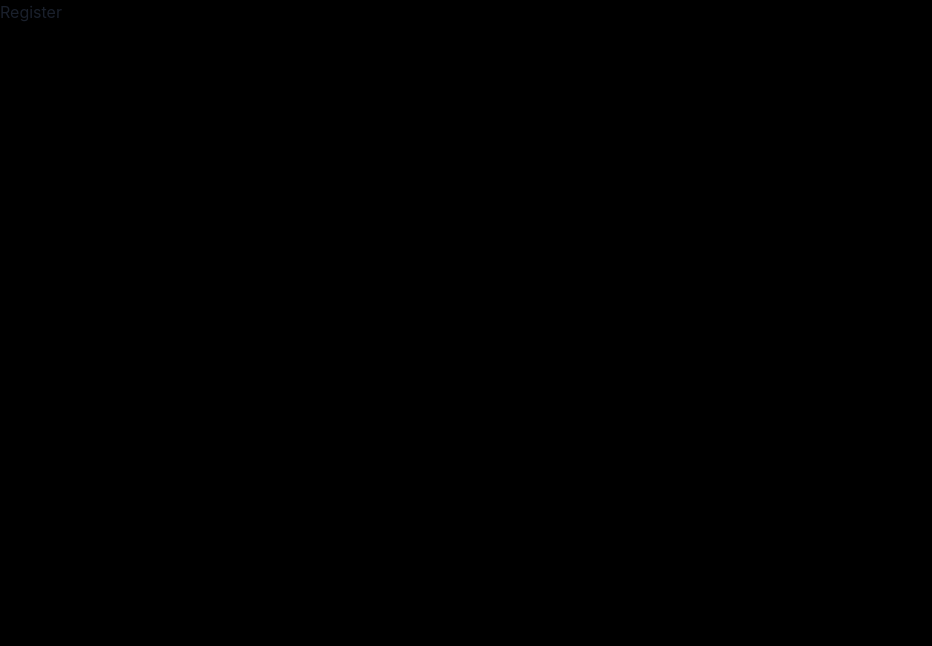
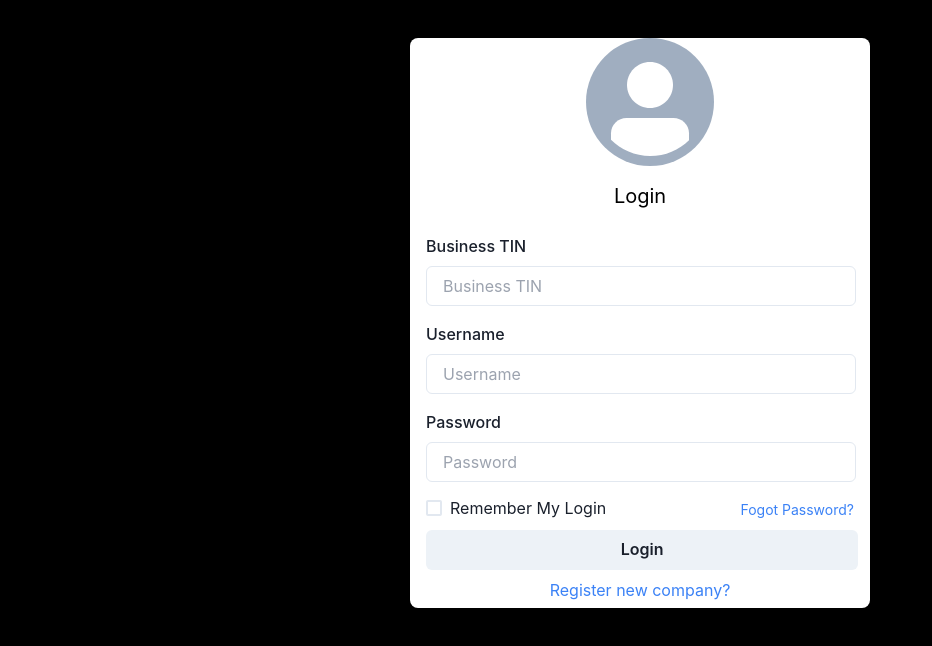
Before and after one commit to DroneBreaker/Desktop-Invoicing-App, a Next.js app: page /signup in a window 1280 px wide. Shown: the top 646 px of the page, without its empty margins (0-932 px from the left). Built offline with nearby package versions, Linux system fonts and the light colour scheme.

Commit message:
Implementing Register page

```diff
--- a/app/signup/page.tsx
+++ b/app/signup/page.tsx
@@ -1,10 +1,50 @@
-import { Box, ChakraProvider } from '@chakra-ui/react'
+import { Avatar, Box, ChakraProvider, Text, Input, Stack, FormControl, FormLabel, HStack, Checkbox, Button } from '@chakra-ui/react'
 import React from 'react'
 
-export default function Register() {
+interface ButtonProps {
+    title: String,
+    location: String
+}
+
+export default function Register({title, location} : ButtonProps) {
   return (
     <ChakraProvider>
-        <Box>Register</Box>
+        <Box>
+            <Box className='rounded-lg lg:h-[72px]' my={38} mx={'auto'} bg={'white'} h={570} w={460}>
+                <Avatar size={'2xl'} className='mx-44'/>
+                <Text className='text-black mt-4 text-center text-xl'>Login</Text>
+
+                <FormControl mx={4} mt={6}>
+                    <FormLabel>Business TIN</FormLabel>
+                    <Input placeholder='Business TIN' htmlSize={4} width={430} mb={4} />
+                </FormControl>
+
+                <FormControl mx={4}>
+                    <FormLabel>Username</FormLabel>
+                    <Input placeholder='Username' htmlSize={4} width={430} mb={4} />
+                </FormControl>
+
+                <FormControl mx={4}>
+                    <FormLabel>Password</FormLabel>
+                    <Input placeholder='Password' htmlSize={4} width={430} mb={4} />
+                </FormControl>
+
+                <HStack justify={'space-between'} mb={2}>
+                    <Box mx={4}>
+                        <Checkbox className='text-sm'>Remember My Login</Checkbox>
+
+                    </Box>
+
+                    <Box>
+                        <Text className='text-sm mr-4 text-blue-500'><a href='/'>Fogot Password?</a></Text>
+                    </Box>
+                </HStack>
+
+                <Button mx={4} w={'94%'} mb={2}><a href='/'>Login</a></Button>
+
+                <Text className='text-center text-blue-500'><a href='/signup'>Register new company?</a></Text>
+            </Box>
+        </Box>
     </ChakraProvider>
   )
 }
```
